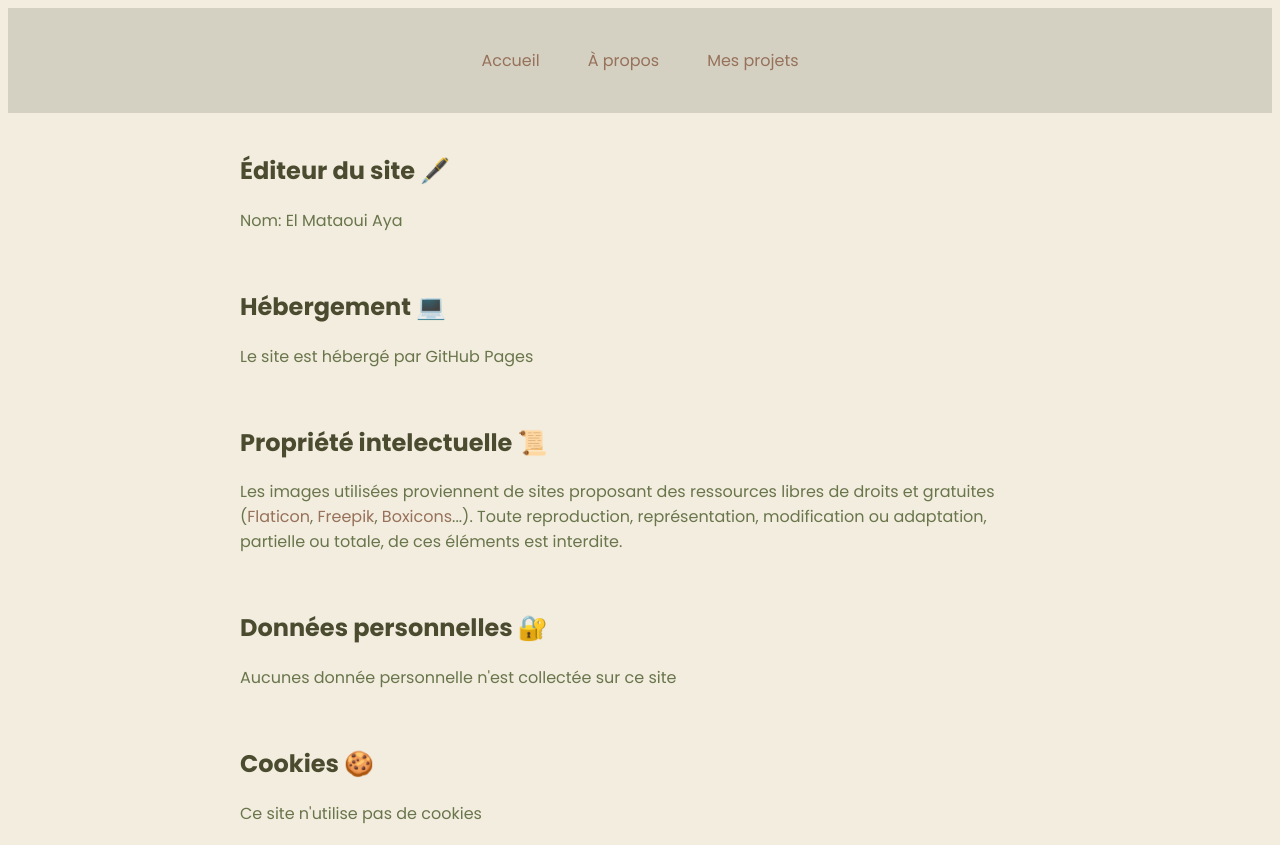
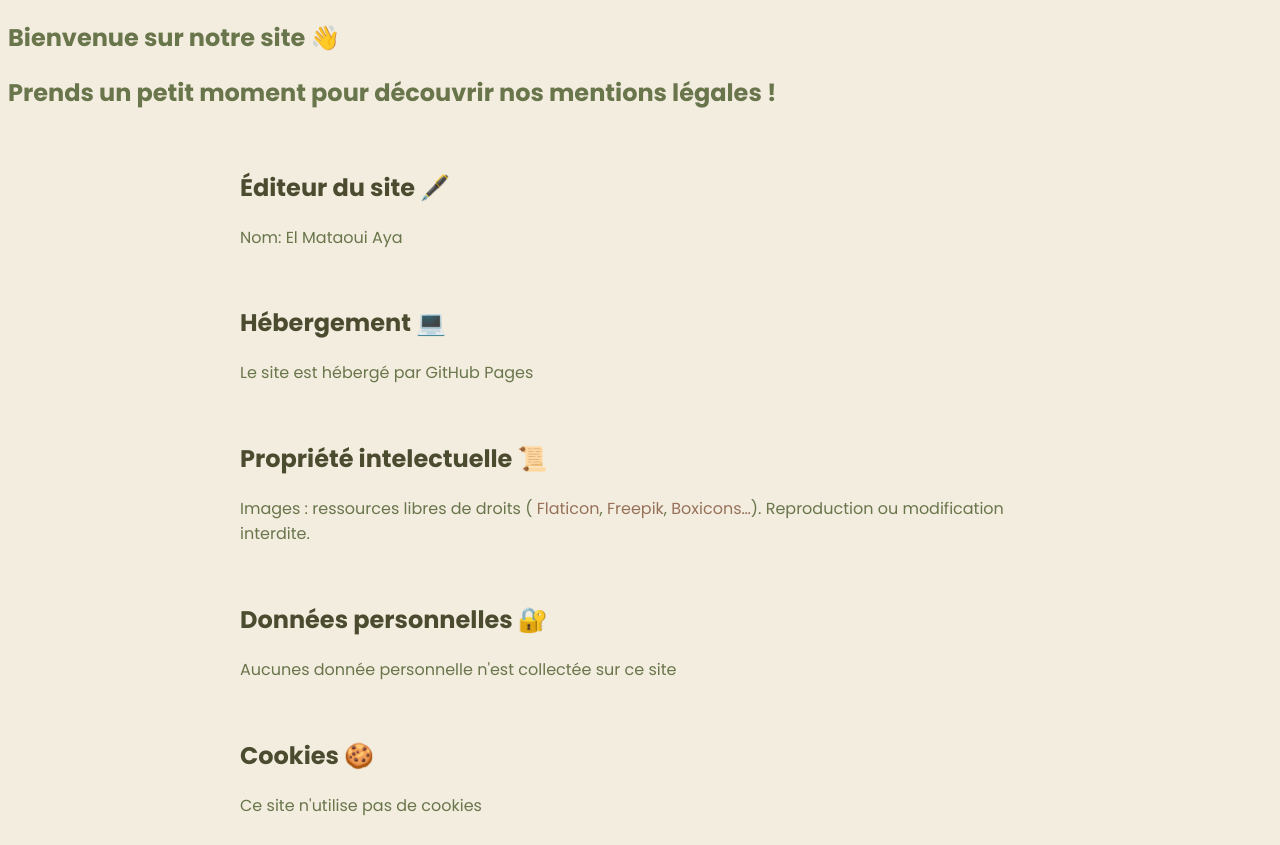
Before and after one commit to Aya-code-creator/Mentions-legales, a plain HTML site: page index.html in a window 1280 px wide. Shown: the top 845 px of the page. Drawn offline with nearby package versions, Linux system fonts and the light colour scheme.

Commit message:
Update index.html

```diff
--- a/index.html
+++ b/index.html
@@ -10,47 +10,48 @@
 </head>
 <body>
 
-  <nav>
-    <div class="links">
-      <a href="https://aya-code-creator.github.io/Portfolio/">Accueil</a>
-      <a href="#">À propos</a>
-      <a href="#">Mes projets</a>
-    </div>
-  </nav>
+  <div class="welcome">
+    <h2>
+      Bienvenue sur notre site 👋
+    </h2>
+    <h2>
+      Prends un petit moment pour découvrir nos mentions légales !
+    </h2>
+  </div>
 
   <div class="container">
 
-    <div class="editor">
-      <h2>Éditeur du site 🖋️</h2>
+    <div class="colonne">
+      <h2>Éditeur du site <span class="emoji">🖋️</span></h2>
       <p>
         Nom: El Mataoui Aya
       </p>
     </div>
 
-    <div class="github">
-      <h2>Hébergement 💻</h2>
+    <div class="colonne">
+      <h2>Hébergement <span class="emoji">💻</span></h2>
       <p>
         Le site est hébergé par GitHub Pages
       </p>
     </div>
 
-    <div class="property">
-      <h2>Propriété intelectuelle 📜</h2>
+    <div class="colonne">
+      <h2>Propriété intelectuelle <span class="emoji">📜</span></h2>
       <p>
-        Les images utilisées proviennent de sites proposant des ressources libres de droits et gratuites (<a href="https://www.flaticon.com/" target="_blank">Flaticon</a>, <a href="https://www.freepik.com/">Freepik</a>, <a href="https://boxicons.com/">Boxicons</a>...).
-        Toute reproduction, représentation, modification ou adaptation, partielle ou totale, de ces éléments est interdite.
+        Images : ressources libres de droits ( <a href="https://www.flaticon.com/">Flaticon</a>, <a href="https://www.freepik.com/">Freepik</a>, <a href="https://www.boxicons.com/">Boxicons…</a>).
+        Reproduction ou modification interdite.
       </p>
     </div>
 
-    <div class="personnal-data">
-      <h2>Données personnelles 🔐</h2>
+    <div class="colonne">
+      <h2>Données personnelles <span class="emoji">🔐</span></h2>
       <p>
         Aucunes donnée personnelle n'est collectée sur ce site
       </p>
     </div>
 
-    <div class="cookies">
-      <h2>Cookies 🍪</h2>
+    <div class="colonne">
+      <h2>Cookies <span class="emoji">🍪</span></h2>
       <p>
         Ce site n'utilise pas de cookies
       </p>
@@ -84,10 +85,10 @@
     </div>
 
     <div class="logos">
-        <img src="visual-basic.png">
-        <img src="html5.png">
-        <img src="css.png">
-        <img src="github.png">
+        <img src="visual-basic.png" title="VisualStudioCode">
+        <img src="html5.png" title="HTML">
+        <img src="css.png" title="CSS">
+        <img src="github.png" title="GitHubPages">
     </div>
 
   </footer>
```
